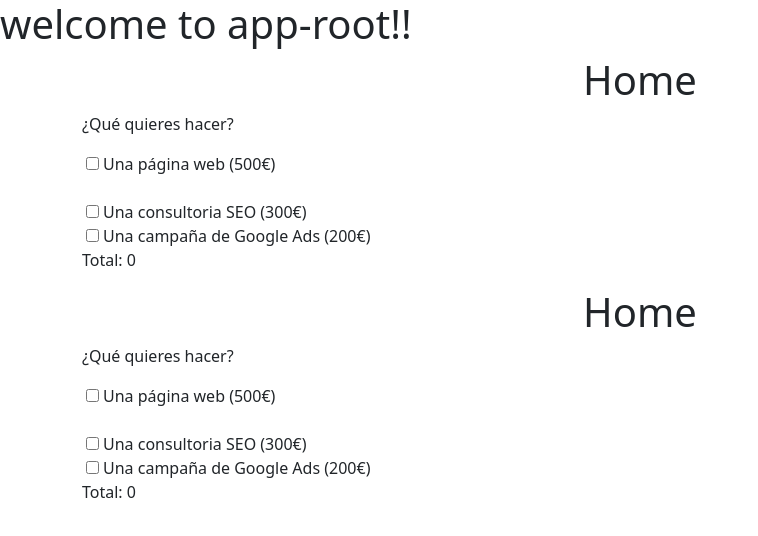
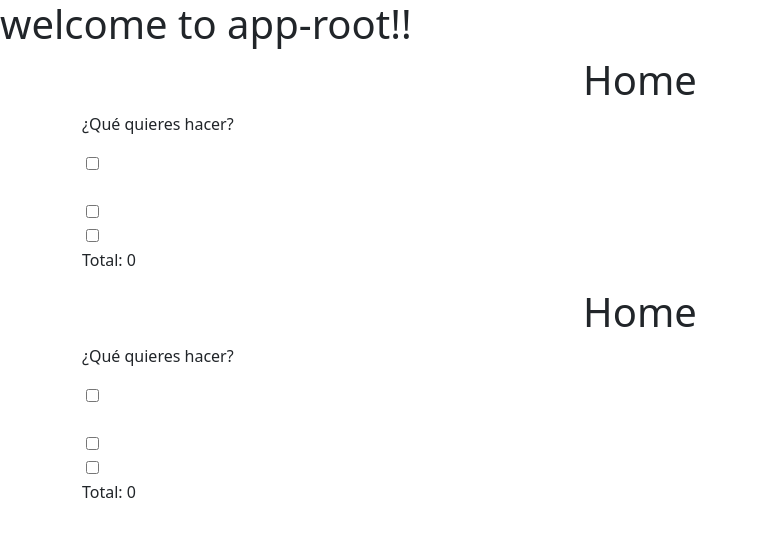
Before and after one commit to davidmuns/frontend-angular-sprint-07, an Angular app: page /home in a window 1280 px wide. Shown: the top 536 px of the page, without its empty margins (0-758 px from the left). Built offline with nearby package versions, Linux system fonts and the light colour scheme.

Commit message:
Update home.component.html

```diff
--- a/src/app/components/home/home.component.html
+++ b/src/app/components/home/home.component.html
@@ -6,7 +6,7 @@
       <p>¿Qué quieres hacer?</p>
       <form *ngFor="let option of options; let i = index">
         <input type="checkbox" class="mx-1" name="option.isChecked" [(ngModel)]="option.isChecked"
-          (change)="setTotal()" /><label>{{ option.txt }}</label><br />
+          (change)="updateTotal()" /><label>{{ option.label }}</label><br />
         <span *ngIf="i === 0">
           <app-panell [optionsHomeComponent]="options" [totalHomeComponent]="total"></app-panell>
         </span>
```
